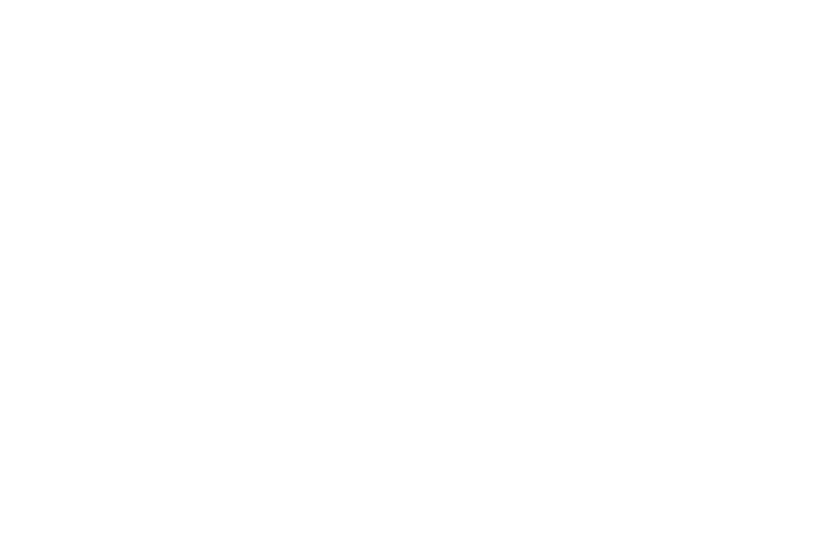
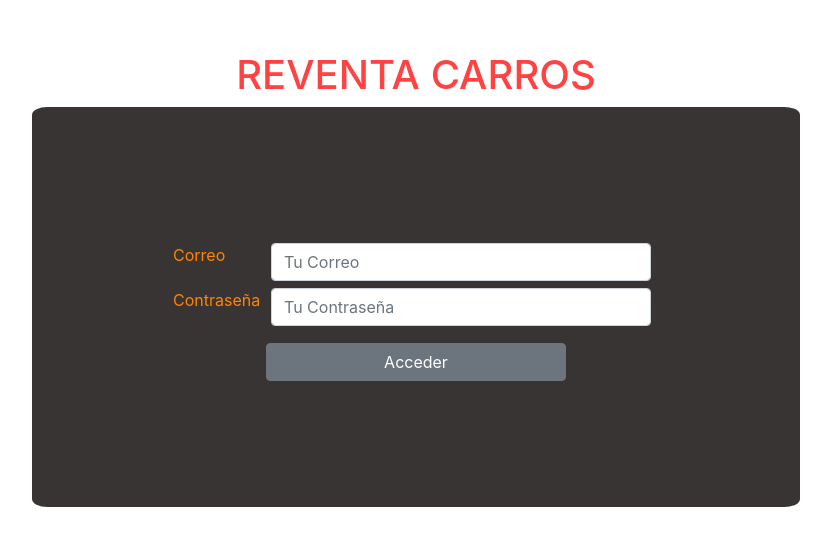
Before and after one commit to TonyTony999/scrape_2, a React (Create React App) app in the folder Frontend/my-app/: page / in a window 1280 px wide. Shown: the part 121-666 px from the top of the page, without its empty margins (224-1055 px from the left). Built offline with nearby package versions, Linux system fonts and the light colour scheme.

Commit message:
update favicon and title

```diff
--- a/Frontend/my-app/src/Routes.js
+++ b/Frontend/my-app/src/Routes.js
@@ -21,6 +21,7 @@
                 <Route path="/car/:car_id?" exact component={singleCar} />
                 <Route path="/my-account" exact component={myAccount}/>
                 <Route path="/favourites" exact component={misFavoritos}/>
+                <Route path="/" exact component={Login}/>
 
             </Switch>
         </BrowserRouter>
```
